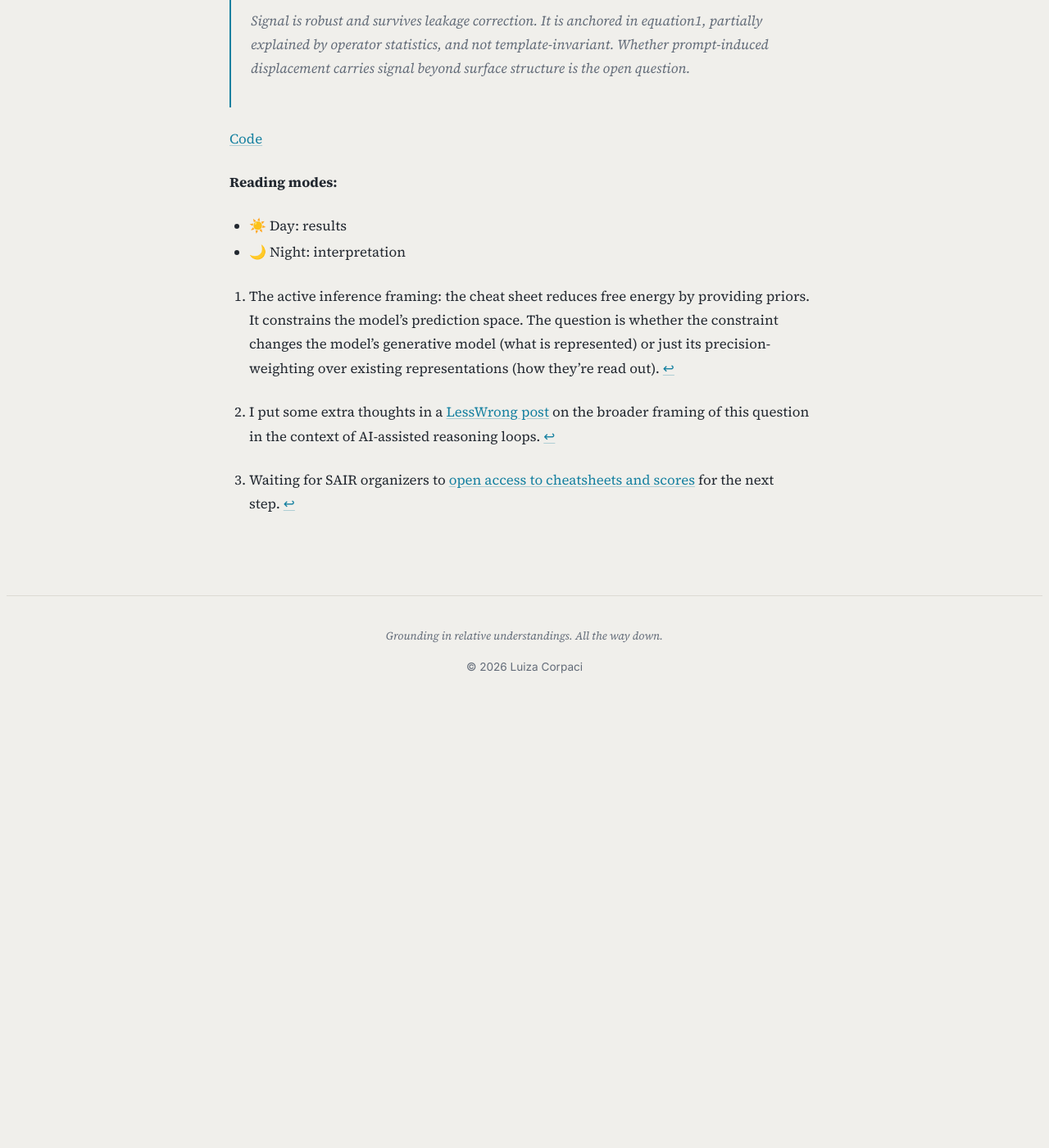
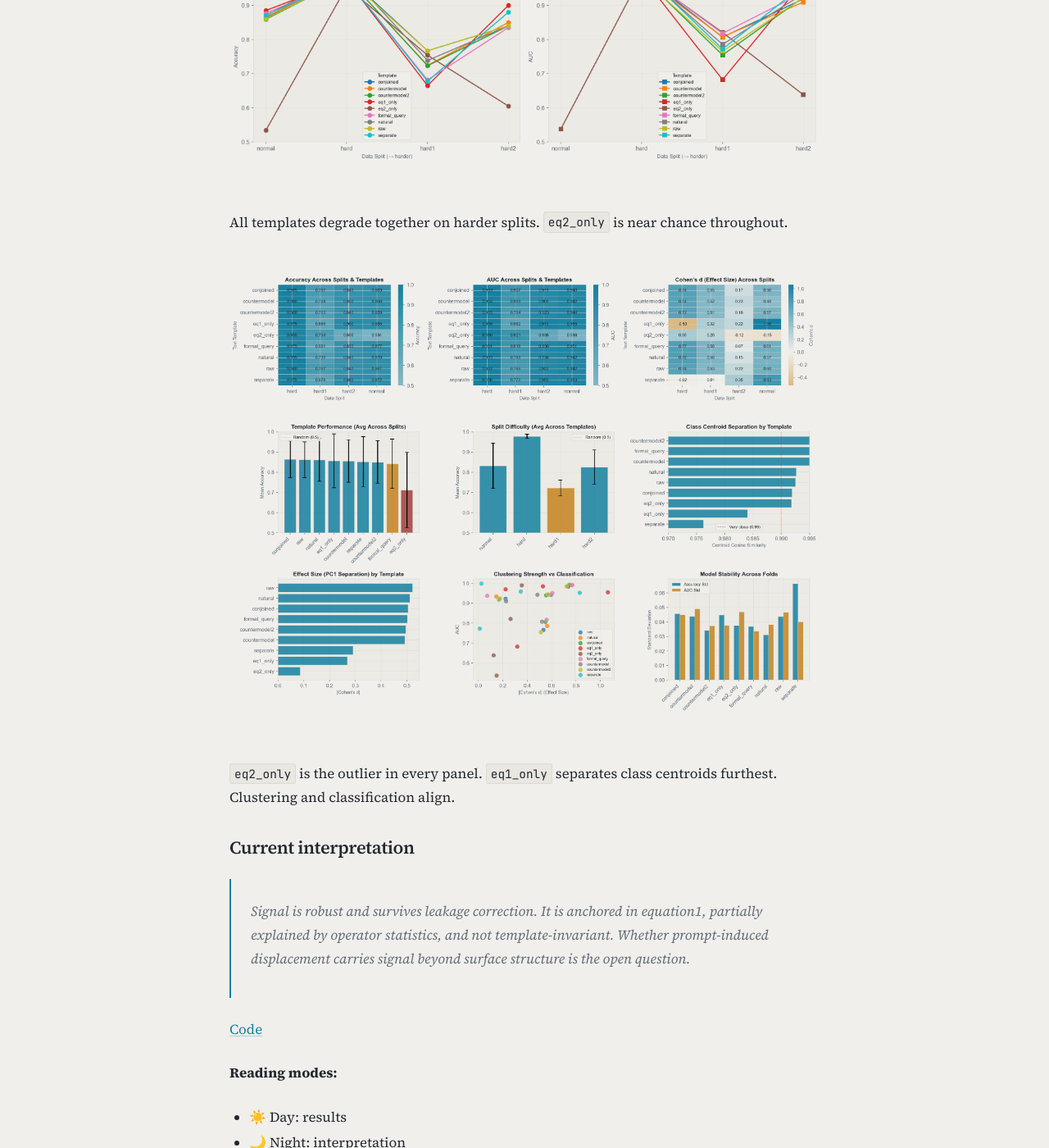
Before and after one commit to corpaci/corpaci.github.io, a Jekyll site: the page built from projects/sair-embedding-geometry.md, in a window 1280 px wide and 1400 px high, scrolled down 1097 px. Shown: the whole window at 82% size. Built offline with Jekyll 4.4.1, drawn with Linux system fonts in a browser that asks for light colours; before the commit the page ends 1979 px from its top, so only the background shows below that.

Commit message:
added images

```diff
--- a/projects/sair-embedding-geometry.md
+++ b/projects/sair-embedding-geometry.md
@@ -67,6 +67,10 @@
 
 Naive CV on `natural`: 0.870. Grouped: 0.855. Leakage was real, effect was small.
 
+![Accuracy and AUC degradation across splits for each template](/img/performance_across_splits_beyond.png)
+
+The two charts above show what happens per different splits. All templates drop together. `eq2_only` (the flat bottom line) sits near chance throughout every split. The signal lives almost entirely in the first equation.
+
 ### Cross-template transfer
 
 Training on one template, testing on another (full matrix in the repo):
@@ -91,6 +95,10 @@
 Best encoder (mpnet, natural): AUC 0.950. Best shallow baseline: AUC 0.863. Gap: 0.087.
 
 Counting `*`, `+`, `(`, `=`, and unique variables explains most of what the encoder explains. The encoder adds real signal, but the margin is smaller than headline accuracy suggests.
+
+![Full results dashboard: heatmaps, template ranking, centroid separation, clustering vs. classification](/img/sair_results_beyond.png)
+
+The dashboard above summarizes the full picture. Top row: accuracy and AUC are stable across splits for most templates — `eq2_only` is the one clear outlier in every panel. Middle row: the centroid separation chart (top-right) shows that `eq1_only` keeps TRUE and FALSE embeddings furthest apart; the antecedent equation already carries most of the geometry. Bottom-center: templates that separate classes in embedding space (high Cohen's d) also classify better, as clustering and classification are aligned.
 
 ### Delta analysis
 
@@ -162,9 +170,17 @@
 
 Naive CV vs. grouped: ~1.5pp drop. Leakage was real, effect was small.
 
+![Accuracy and AUC degradation across splits](/img/performance_across_splits_night.png)
+
+All templates drop together as splits get harder. `eq2_only` is near chance the whole time. The antecedent does the work.
+
 **Cross-template transfer gap: 0.383** (within 0.915, cross 0.532). `natural` → `formal_query`: 0.507 despite semantic similarity. `raw` → `conjoined`: 0.830.
 
 **Best shallow baseline** (operator counts): AUC 0.863. Encoder (mpnet, natural): AUC 0.950. Gap: 0.087.
+
+![Full results dashboard](/img/sair_results_night.png)
+
+Heatmaps confirm `eq2_only` is the outlier everywhere. `eq1_only` separates class centroids most in embedding space. Templates that cluster TRUE/FALSE apart also classify them better.
 
 **Delta (natural − eq1_only):** variance ratio 1.09, classifies at 89.3%.
 
@@ -209,6 +225,14 @@
 - Best shallow baseline (operator counts): AUC 0.863. Encoder adds ~0.09 AUC.
 - Delta (natural − eq1_only) classifies at 89.3%. Surface-structure control pending.
 
+![Accuracy and AUC across splits](/img/performance_across_splits.png)
+
+All templates degrade together on harder splits. `eq2_only` is near chance throughout.
+
+![Full results dashboard](/img/sair_results_day.png)
+
+`eq2_only` is the outlier in every panel. `eq1_only` separates class centroids furthest. Clustering and classification align.
+
 ## Current interpretation
 
 > Signal is robust and survives leakage correction. It is anchored in equation1, partially explained by operator statistics, and not template-invariant. Whether prompt-induced displacement carries signal beyond surface structure is the open question.
```
Also changed, not shown: img/performance_across_splits.png (added), img/performance_across_splits_beyond.png (added), img/performance_across_splits_night.png (added), img/sair_results_beyond.png (added), img/sair_results_day.png (added), img/sair_results_night.png (added).
